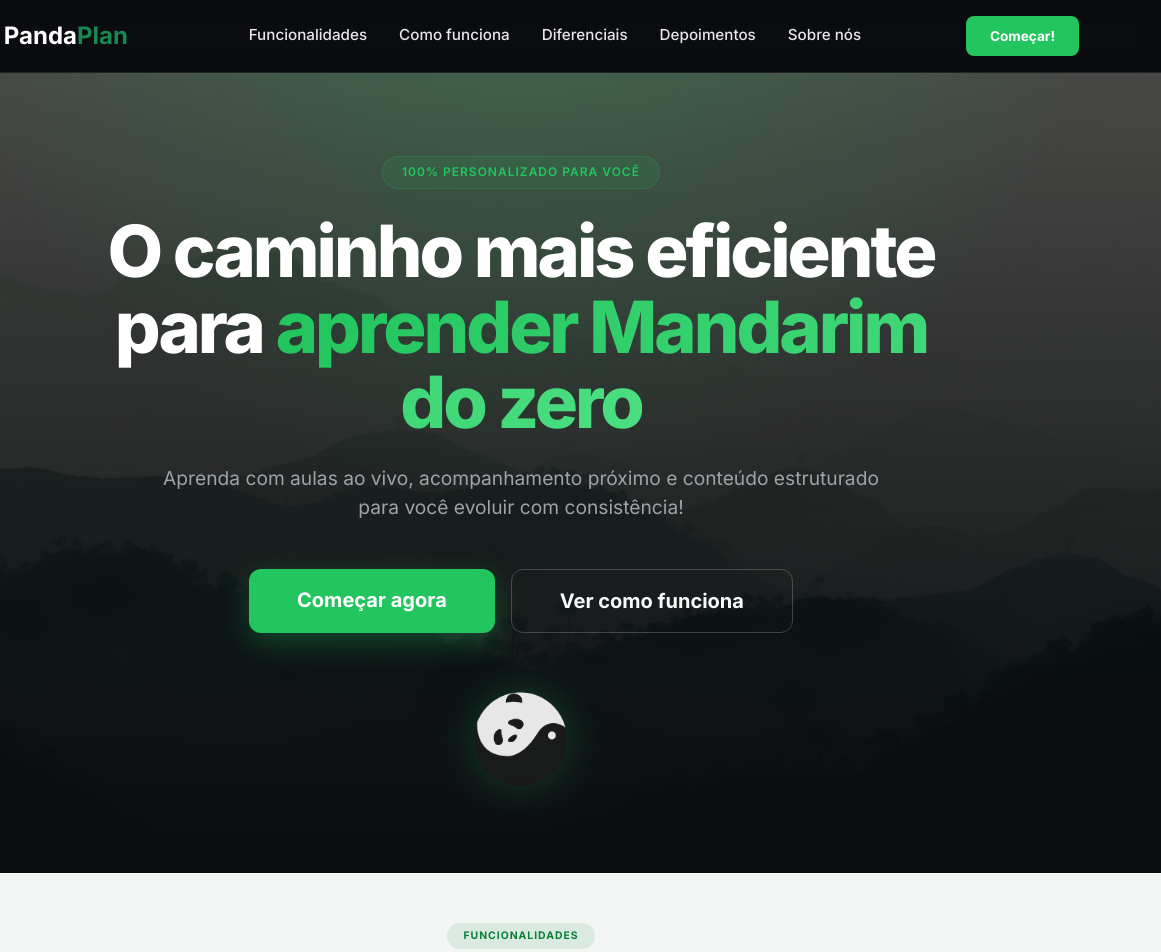
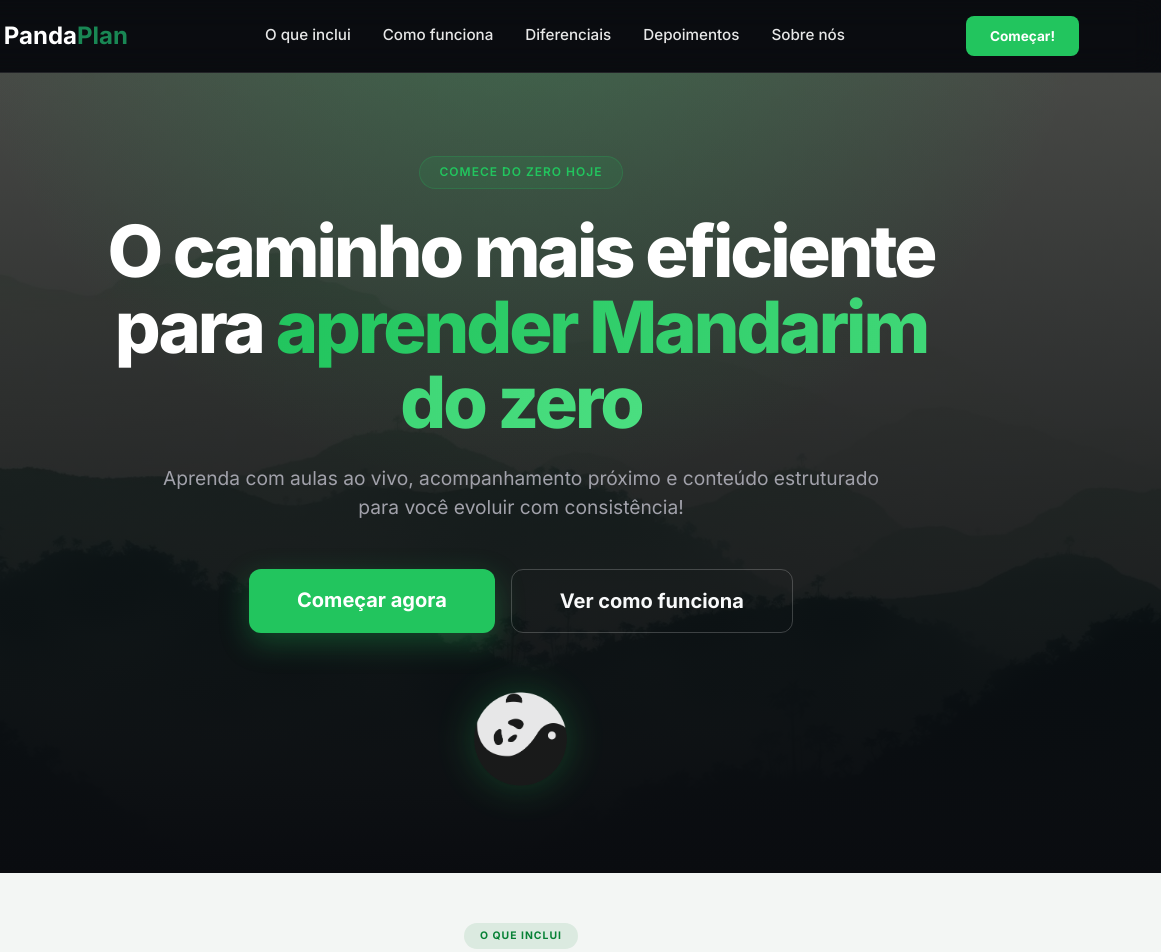
Before and after one commit to rodrigolyrio/dev_web, a website: page index.html in a window 1280 px wide. Shown: the top 952 px of the page, 119-1280 px from the left. Drawn offline with nearby package versions, Linux system fonts and the light colour scheme.

Commit message:
detalhes detalhes

```diff
--- a/index.html
+++ b/index.html
@@ -30,7 +30,7 @@
             <div class="collapse navbar-collapse" id="navbarNav">
                 <ul class="navbar-nav mx-auto align-items-center">
                     <li class="nav-item">
-                        <a class="nav-link px-3 fw-medium" href="#funcionalidades">Funcionalidades</a>
+                        <a class="nav-link px-3 fw-medium" href="#funcionalidades">O que inclui</a>
                     </li>
                     <li class="nav-item">
                         <a class="nav-link px-3 fw-medium" href="#como-funciona">Como funciona</a>
@@ -58,7 +58,7 @@
             <div class="row justify-content-center">
                 <div class="col-lg-10 d-flex flex-column align-items-center">
                     <span class="badge rounded-pill custom-badge mb-4">
-                        100% personalizado para você
+                        Comece do zero hoje
                     </span>
 
                     <h1 class="hero-title fw-extra-bold mb-4">
@@ -89,12 +89,12 @@
     <section id="funcionalidades" class="func-section py-5">
         <div class="container text-center text-black">
             <span class="badge rounded-pill custom-green-badge mb-3">
-                Funcionalidades
+                O que inclui
             </span>
 
             <h3 class="sections-title fw-extra-bold mb-5">Tudo que você precisa para <span class="title-highlight">começar no mandarim</span></h3>
 
-            <!-- Linha 1: 3 cards -->
+            <!-- cards -->
             <div class="row g-4 justify-content-center mb-4">
                 <div class="col-12 col-md-6 col-lg-4">
                     <div class="card-funcs h-100">
@@ -124,7 +124,7 @@
                     </div>
                 </div>
             </div>
-            <!-- Linha 2: 2 cards centralizados -->
+
             <div class="row g-4 justify-content-center">
                 <div class="col-12 col-md-6 col-lg-4">
                     <div class="card-funcs h-100">
```
Also changed, not shown: style.css (+7 -50 lines).
